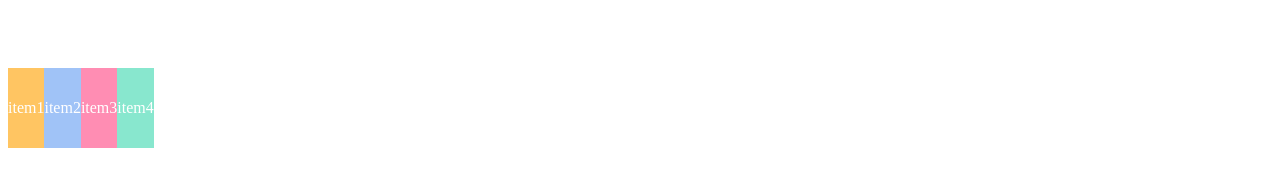
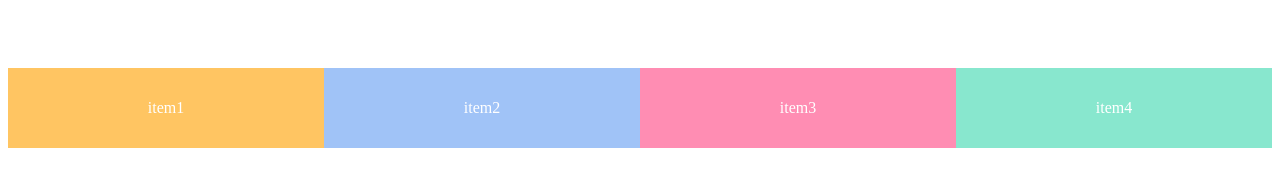
Before and after one commit to philippesanogo/i-can-flexbox, a plain HTML site: page index.html in a window 1280 px wide. Drawn offline with Linux system fonts and the light colour scheme.

Commit message:
Add flex:auto to .item

```diff
--- a/style.css
+++ b/style.css
@@ -25,3 +25,7 @@ li {
 .flex-list {
   display: flex;
 }
+
+.item {
+    flex: auto;
+}
```
